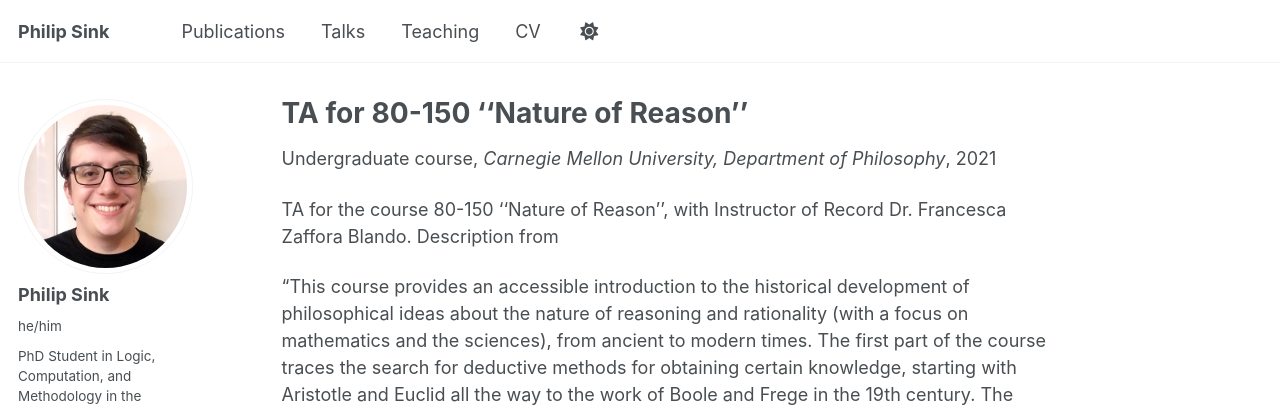
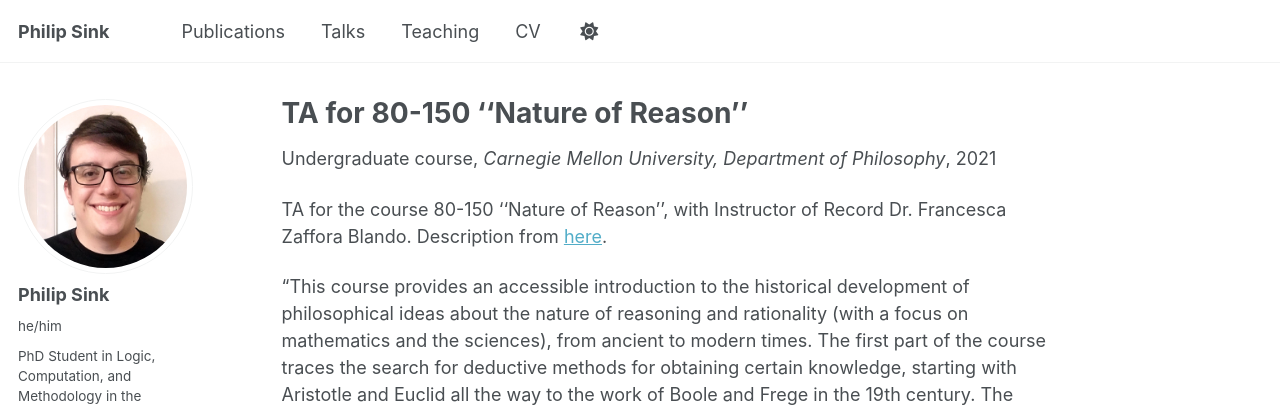
Before and after one commit to Philip-Sink/Philip-Sink.github.io, a Jekyll site: the page built from _teaching/2021-spring-TAing-1.md, in a window 1280 px wide and 1231 px high. Shown: the top 409 px of the window. Built offline with Jekyll 4.4.1, drawn with Linux system fonts in a browser that asks for light colours; some web fonts are replaced; a script that is not in the unit is left out.

Commit message:
Update 2021-spring-TAing-1.md

```diff
--- a/_teaching/2021-spring-TAing-1.md
+++ b/_teaching/2021-spring-TAing-1.md
@@ -8,6 +8,6 @@ date: 2021-02-01
 location: "Pittsburgh, PA"
 ---
 
-TA for the course 80-150 ''Nature of Reason'', with Instructor of Record Dr. Francesca Zaffora Blando. Description from
+TA for the course 80-150 ''Nature of Reason'', with Instructor of Record Dr. Francesca Zaffora Blando. Description from [here](http://coursecatalog.web.cmu.edu/schools-colleges/dietrichcollegeofhumanitiesandsocialsciences/departmentofphilosophy/courses/).
 
 "This course provides an accessible introduction to the historical development of philosophical ideas about the nature of reasoning and rationality (with a focus on mathematics and the sciences), from ancient to modern times. The first part of the course traces the search for deductive methods for obtaining certain knowledge, starting with Aristotle and Euclid all the way to the work of Boole and Frege in the 19th century. The second part of the course considers the history of skepticism about empirical knowledge, covering Plato, Descartes, Pascal, and Hume, along with replies to skepticism in the works of Bayes and Kant. The third part of the course discusses theories of the nature of the mind and mental processes, culminating in the computational conception of the mind that underlies contemporary cognitive science."
```
